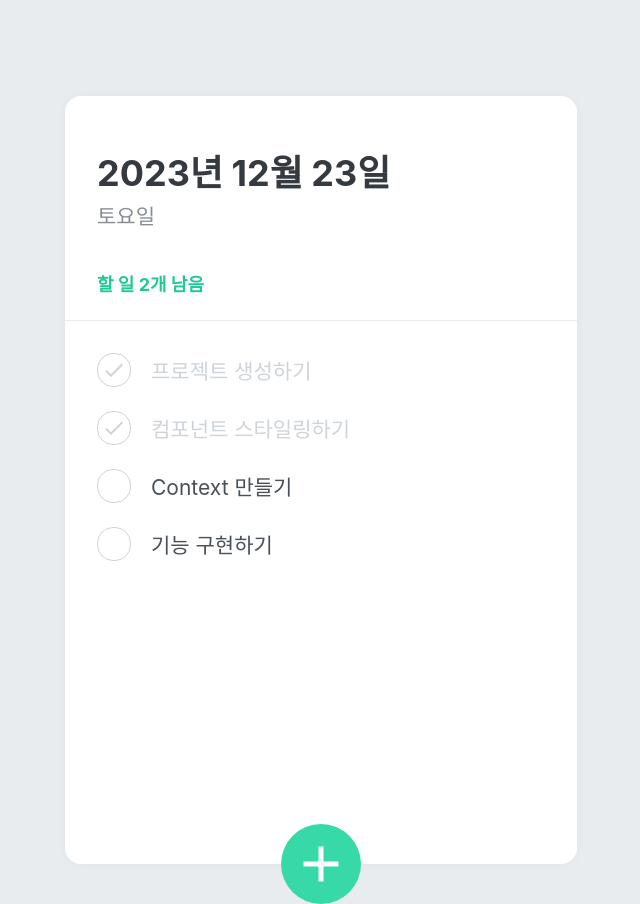
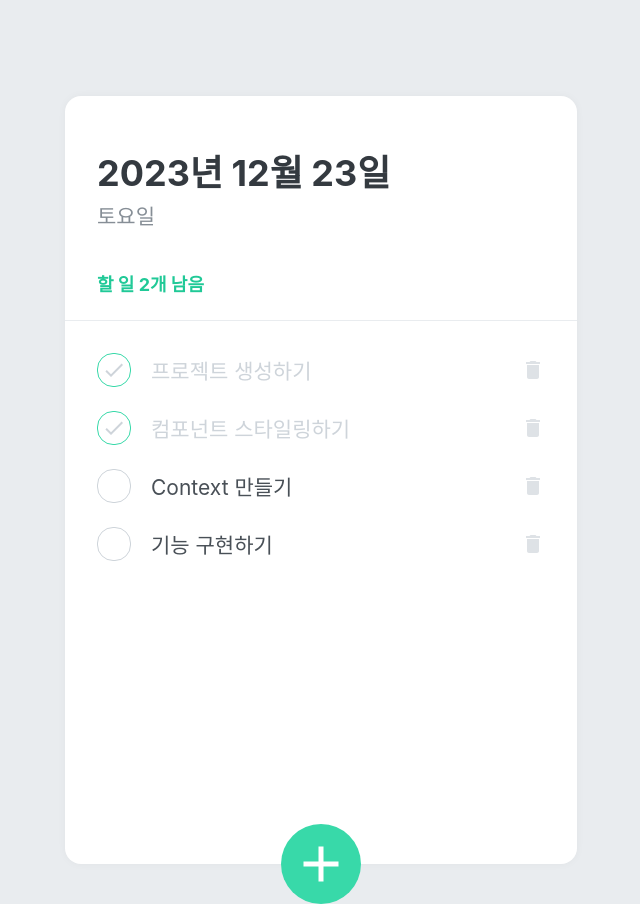
Before and after one commit to euna0104/begin-react, a React (Create React App) app in the folder mashup-todolist/: page / in a window 1280 px wide. Shown: the whole page, without its empty margins (319-959 px from the left). Built offline with nearby package versions, Linux system fonts and the light colour scheme.

Commit message:
refactor: 리팩토링

```diff
--- a/mashup-todolist/src/components/TodoItem.js
+++ b/mashup-todolist/src/components/TodoItem.js
@@ -2,6 +2,7 @@
 import React from 'react';
 import styled, { css } from 'styled-components';
 import { MdDone, MdDelete } from 'react-icons/md';
+import { useTodoDispatch } from '../TodoContext';
 
 const Remove = styled.div`
   display: flex;
@@ -13,7 +14,6 @@
   &:hover {
     color: #ff6b6b;
   }
-  display: none;
 `;
 
 const TodoItemBlock = styled.div`
@@ -23,7 +23,7 @@
   padding-bottom: 12px;
   &:hover {
     ${Remove} {
-      display: initial;
+      opacity: 1;
     }
   }
 `;
@@ -42,6 +42,7 @@
   ${props =>
     props.done &&
     css`
+      border: 1px solid #38d9a9;
       color: #ced4da;
     `
   }
@@ -60,15 +61,20 @@
 `;
 
 function TodoItem({ id, done, text }) {
+  const dispatch = useTodoDispatch();
+  const onToggle = () => dispatch({ type: 'TOGGLE', id });
+  const onRemove = () => dispatch({ type: 'REMOVE', id });
   return (
     <TodoItemBlock>
-      <CheckCircle done={done}>{done && <MdDone />}</CheckCircle>
+      <CheckCircle done={done} onClick={onToggle}>
+        {done && <MdDone />}
+      </CheckCircle>
       <Text done={done}>{text}</Text>
-      <Remove>
+      <Remove onClick={onRemove}>
         <MdDelete />
       </Remove>
     </TodoItemBlock>
   );
 }
 
-export default TodoItem;
+export default React.memo(TodoItem);
```
Also changed, not shown: 1 other file (tests, documents, lock files or other folders).
